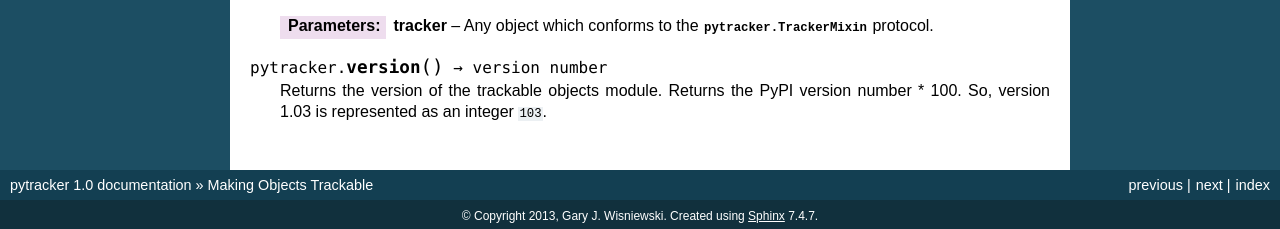
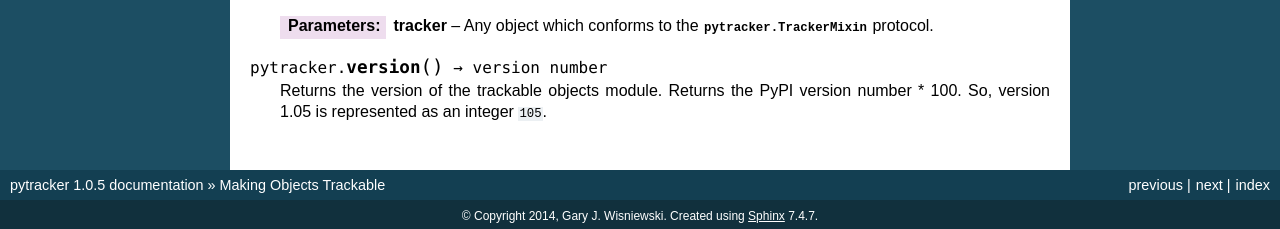
Before and after one commit to garywiz/pytracker, a Sphinx documentation site: the page built from doc/source/pytracker.trackable.rst, in a window 1280 px wide and 900 px high, scrolled down 1653 px. Shown: the part 668-897 px from the top of the window. Built offline with Sphinx 7.4.7, drawn with Linux system fonts in a browser that asks for light colours; some of the changed text lies outside the part shown.

Commit message:
Updated version strings in documentation.

```diff
--- a/doc/source/conf.py
+++ b/doc/source/conf.py
@@ -49,16 +49,16 @@ master_doc = 'index'
 
 # General information about the project.
 project = u'pytracker'
-copyright = u'2013, Gary J. Wisniewski'
+copyright = u'2014, Gary J. Wisniewski'
 
 # The version info for the project you're documenting, acts as replacement for
 # |version| and |release|, also used in various other places throughout the
 # built documents.
 #
 # The short X.Y version.
-version = '1.0'
+version = '1.0.5'
 # The full version, including alpha/beta/rc tags.
-release = '1.0'
+release = '1.0.5'
 
 # The language for content autogenerated by Sphinx. Refer to documentation
 # for a list of supported languages.
--- a/doc/source/pytracker.trackable.rst
+++ b/doc/source/pytracker.trackable.rst
@@ -152,4 +152,4 @@ Module Functions
 .. py:function:: pytracker.version() -> version number
 
    Returns the version of the trackable objects module.  Returns the PyPI version number * 100.
-   So, version 1.03 is represented as an integer ``103``.
+   So, version 1.05 is represented as an integer ``105``.
--- a/setup.py
+++ b/setup.py
@@ -15,7 +15,8 @@ pypi link          http://pypi.python.org/pypi/pytracker
 
 setup(
     name = "pytracker",
-    version = '1.0.5',          # ALSO update version number in pytracker/trackable.c & pyt_tests/tests.py
+    version = '1.0.5',          # ALSO update version number in pytracker/trackable.c & pyt_tests/tests.py,
+                                #      optionally doc/source/pytracker.trackable.rst
     description = 'Object tracking classes for efficient inventory of allocated/freed objects',
     long_description = readme,
     ext_modules = [trackable],
```
